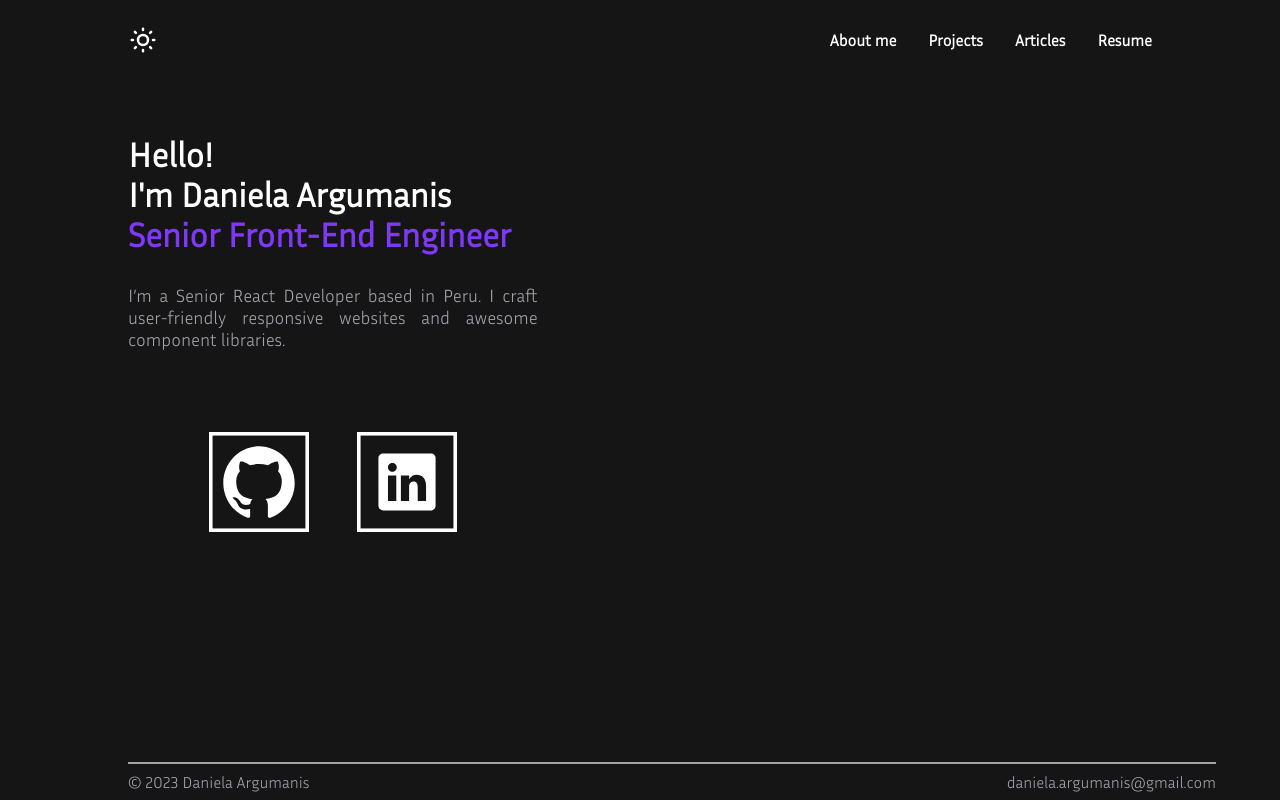
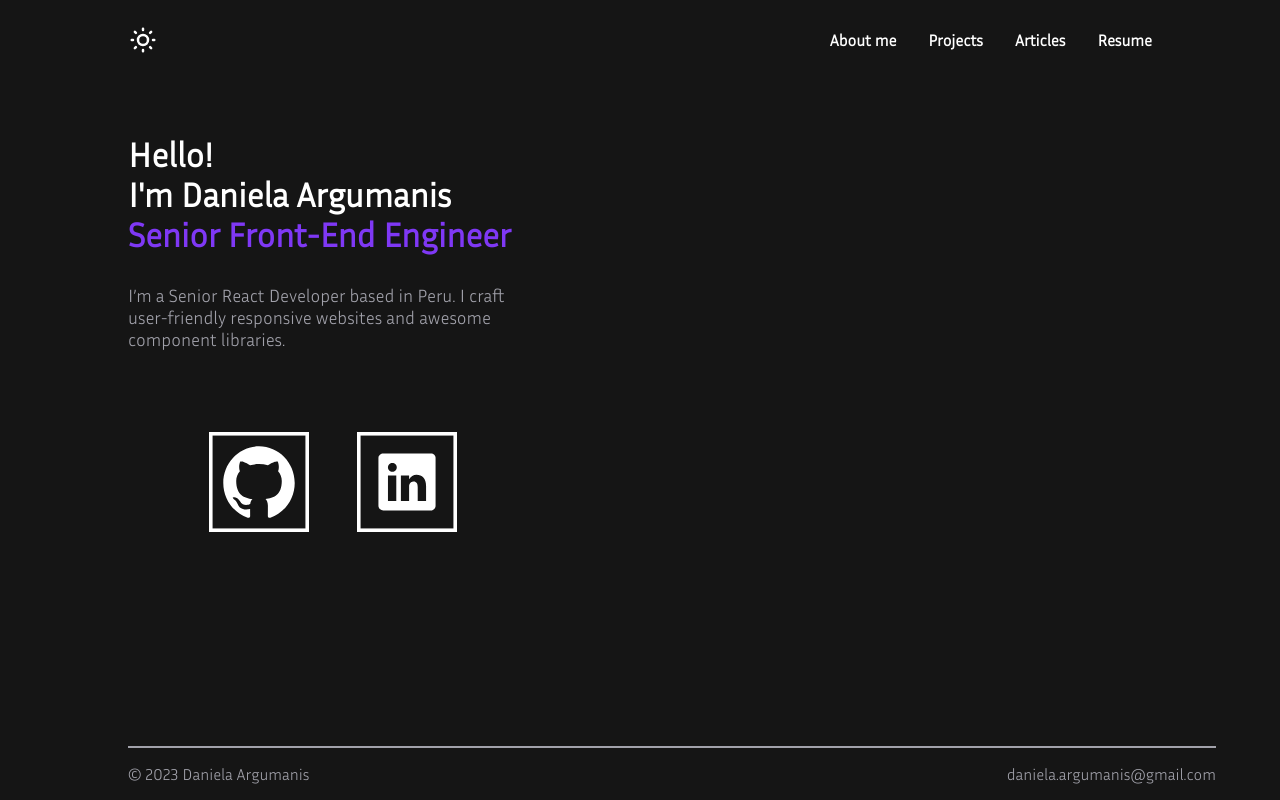
Before and after one commit to DanielaArgumanis/daniela-argumanis-portfolio, a React (Create React App) app: page / in a window 1280 px wide. Built offline with nearby package versions, Linux system fonts and the light colour scheme.

Commit message:
💄 UI:  Create typography component

```diff
--- /dev/null
+++ b/src/common/Theme/Spacing.ts
@@ -0,0 +1,3 @@
+export const spacing = (value: number) => {
+    return `${8 * value}px`;
+}
--- a/src/common/Theme/Theme.ts
+++ b/src/common/Theme/Theme.ts
@@ -1,9 +1,10 @@
 import { palette } from "./Palette";
-import { fontSizes, spacing } from "./Units";
+import { spacing } from "./Spacing";
+import { typography } from "./TypographyStyles";
 
 const theme = {
     palette,
-    fontSizes,
+    typography,
     spacing,
 };
 
--- /dev/null
+++ b/src/common/Theme/TypographyStyles.ts
@@ -0,0 +1,27 @@
+import { palette } from "./Palette";
+
+const fontSizes = {
+    xsmall: '0.75rem', //12
+    small: '0.875rem', // 14
+    medium: '1rem', // 16
+    standard: '1.063rem', // 17
+    large: '1.125rem', // 18
+    xlarge: '1.25rem', // 20
+    xxlarge: '1.5rem', // 24
+};
+
+export const typography = {
+    'label': {
+        fontSize: fontSizes.medium,
+        fontWeight: 700,
+        color: palette.white,
+    },
+    'body1': {
+        fontSize: fontSizes.large,
+        color: palette.text,
+    },
+    'body2': {
+        fontSize: fontSizes.medium,
+        color: palette.text,
+    },
+}
--- a/src/common/Theme/Units.ts
+++ /dev/null
@@ -1,13 +0,0 @@
-export const fontSizes = {
-  xsmall: '0.75rem', //12
-  small: '0.875rem', // 14
-  medium: '1rem', // 16
-  standard: '1.063rem', // 17
-  large: '1.125rem', // 18
-  xlarge: '1.25rem', // 20
-  xxlarge: '1.5rem', // 24
-};
-
-export const spacing = (value: number) => {
-    return `${8 * value}px`;
-}
--- a/src/common/Theme/emotion.d.ts
+++ b/src/common/Theme/emotion.d.ts
@@ -1,14 +1,14 @@
 import '@emotion/react';
 
 import {
-  FontSizesType,
     PaletteType,
-    SpacingType
+    SpacingType,
+    TypographyType
  } from './Theme.types';
 
 declare module '@emotion/react' {
   export interface Theme {
-    fontSizes: FontSizesType;
+    typography: TypographyType;
     palette: PaletteType;
     spacing: SpacingType;
   }
--- a/src/common/components/Footer/Footer.tsx
+++ b/src/common/components/Footer/Footer.tsx
@@ -1,24 +1,20 @@
 import styled from "@emotion/styled";
+import Typography from "../Typography/Typography";
 
 const PortfolioFooter = styled('footer')`
     width: 100%;
     display: flex;
     justify-content: space-between;
     border-top: ${({ theme }) => `solid 2px ${theme.palette.text}`};
-    padding: ${({ theme }) => `${theme.spacing(1)} 0`};
+    padding: ${({ theme }) => `${theme.spacing(2)} 0`};
     position: absolute;
     bottom: 0;
-
-    span {
-        font-size: ${({ theme }) => theme.fontSizes.medium};
-        color: ${({ theme }) => theme.palette.text};
-    }
 `;
 
 const Footer = () => {
     return <PortfolioFooter>
-        <span>© 2023 Daniela Argumanis</span>
-        <span>daniela.argumanis@gmail.com</span>
+        <Typography variant="body2">© 2023 Daniela Argumanis</Typography>
+        <Typography variant="body2">daniela.argumanis@gmail.com</Typography>
     </PortfolioFooter>
 }
 
--- a/src/common/components/Navbar/Navbar.styles.tsx
+++ b/src/common/components/Navbar/Navbar.styles.tsx
@@ -1,5 +1,6 @@
 import { keyframes } from "@emotion/react";
 import styled from "@emotion/styled";
+import Typography from "../Typography/Typography";
 
 export const PortfolioNavbar = styled('div')`
     background-color: ${props => props.theme.palette.background};
@@ -16,17 +17,13 @@ export const NavbarSection = styled('div')`
   gap: ${props => props.theme.spacing(4)};
 `
 
-export const NavbarButton = styled('a') <{ order: number }>`
+export const NavbarButton = styled(Typography) <{ order: number }>`
   position: relative;
   cursor: pointer;
   color: ${props => props.theme.palette.white};
-  font-size: ${props => props.theme.fontSizes.medium};
-  font-family: 'InriaSans', sans-serif;
-  font-weight: 700;
   top: 0;
 
   :hover {
-    /* color: ${props => props.theme.palette.accents[props.order]}; */
     transition: all 0.3s ease-in-out;
   }
 
--- a/src/common/components/Navbar/Navbar.tsx
+++ b/src/common/components/Navbar/Navbar.tsx
@@ -30,7 +30,7 @@ const Navbar = () => {
     </NavbarSection>
     <NavbarSection>
       {navbarSections.map((section) => (
-        <NavbarButton order={section.order}>{section.title}</NavbarButton>
+        <NavbarButton variant='label' as="a" order={section.order}>{section.title}</NavbarButton>
       ))}
     </NavbarSection>
   </PortfolioNavbar>
--- /dev/null
+++ b/src/common/components/Typography/Typography.tsx
@@ -0,0 +1,16 @@
+import { useTheme } from "@emotion/react";
+import styled from "@emotion/styled";
+
+type TypographyProps = {
+    variant: string;
+}
+
+const TypographyStyles = ({ variant }: TypographyProps) => {
+    const theme = useTheme();
+
+    return theme.typography[variant];
+};
+
+const Typography = styled('span')(TypographyStyles);
+
+export default Typography;
--- a/src/components/Home/Home.styles.tsx
+++ b/src/components/Home/Home.styles.tsx
@@ -11,11 +11,6 @@ export const PortfolioTitle = styled('span')`
     color: ${props => props.theme.palette.white};
     font-size: 34px;
     font-weight: 700;
-`
-export const PortfolioDescription = styled('p')`
-    color: ${props => props.theme.palette.text};
-    font-size: 18px;
-    text-align: justify;
 `
 
 const getColorBorders = (accents: string[]) => keyframes`
--- a/src/components/Home/Home.tsx
+++ b/src/components/Home/Home.tsx
@@ -1,21 +1,20 @@
-import styled from "@emotion/styled"
-
 // @Icons
 import GithubIcon from '../../common/Icons/GithubIcon';
 import LinkedinIcon from '../../common/Icons/LinkedinIcon';
 import HomeLabel from '../../common/Icons/HomeLabelText';
 
 // @Styles
-import { PortfolioHome, PortfolioTitleContainer, PortfolioDescription, ContactSection } from "./Home.styles";
+import { PortfolioHome, PortfolioTitleContainer, ContactSection } from "./Home.styles";
+import Typography from '../../common/components/Typography/Typography';
 
 const Home = () => {
     return <PortfolioHome>
         <PortfolioTitleContainer>
             <HomeLabel />
         </PortfolioTitleContainer>
-        <PortfolioDescription>
+        <Typography variant='body1' as="p">
             I’m a Senior React Developer based in Peru. I craft user-friendly responsive websites and awesome component libraries.
-        </PortfolioDescription>
+        </Typography>
         <ContactSection>
             <GithubIcon />
             <LinkedinIcon />
```
Also changed, not shown: src/common/Theme/Theme.types.ts (+5 -10 lines).
